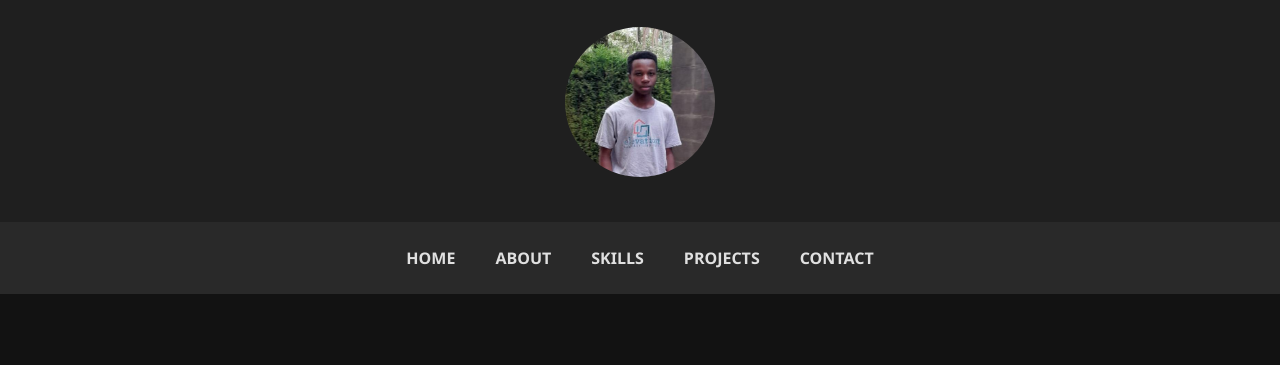
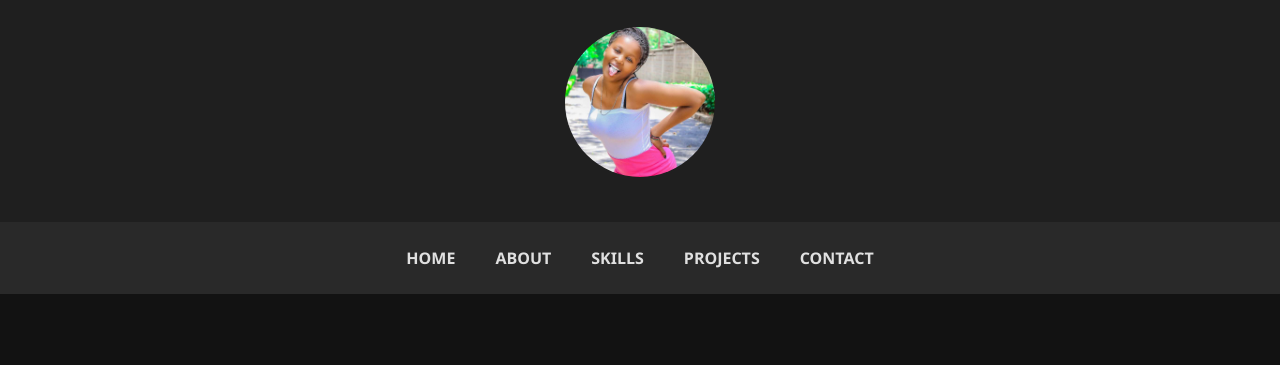
Before and after one commit to frank-chege/portfolio, a plain HTML site: page index.html in a window 1280 px wide. Shown: the part 140-505 px from the top of the page. Drawn offline with Linux system fonts and the light colour scheme.

Commit message:
updated profile pic

```diff
--- a/index.html
+++ b/index.html
@@ -153,7 +153,7 @@
     <header>
         <h1>Frank Chege</h1>
         <p>Software Engineer & Web Developer</p>
-        <img src="./images/profile.jpeg" alt="Frank Chege" width="150" height="150">
+        <img src="./images/ann.jpeg" alt="Frank Chege" width="150" height="150">
     </header>
     <nav>
         <a href="#home">Home</a>
```
Also changed, not shown: images/ann.jpeg (added).
